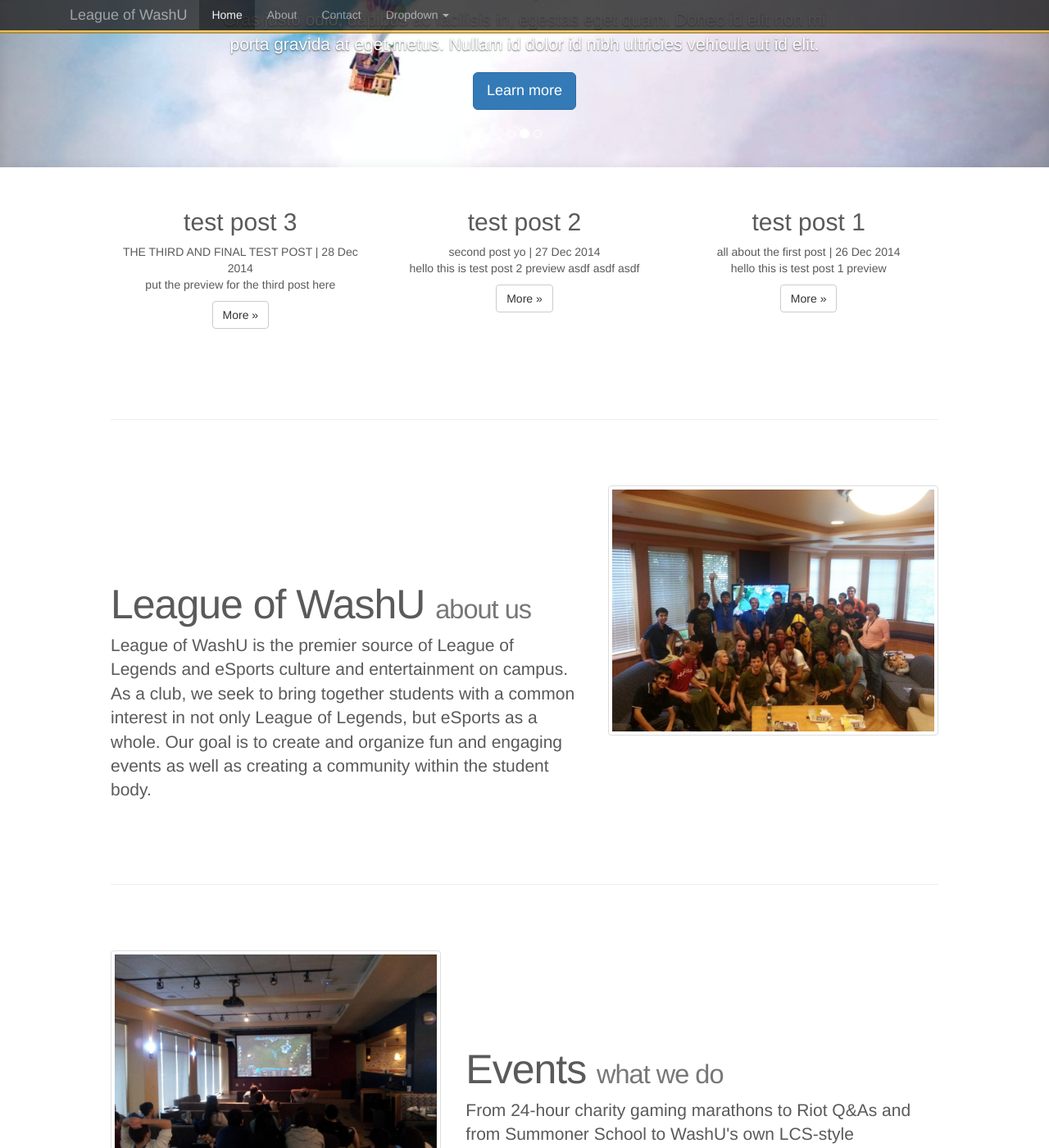
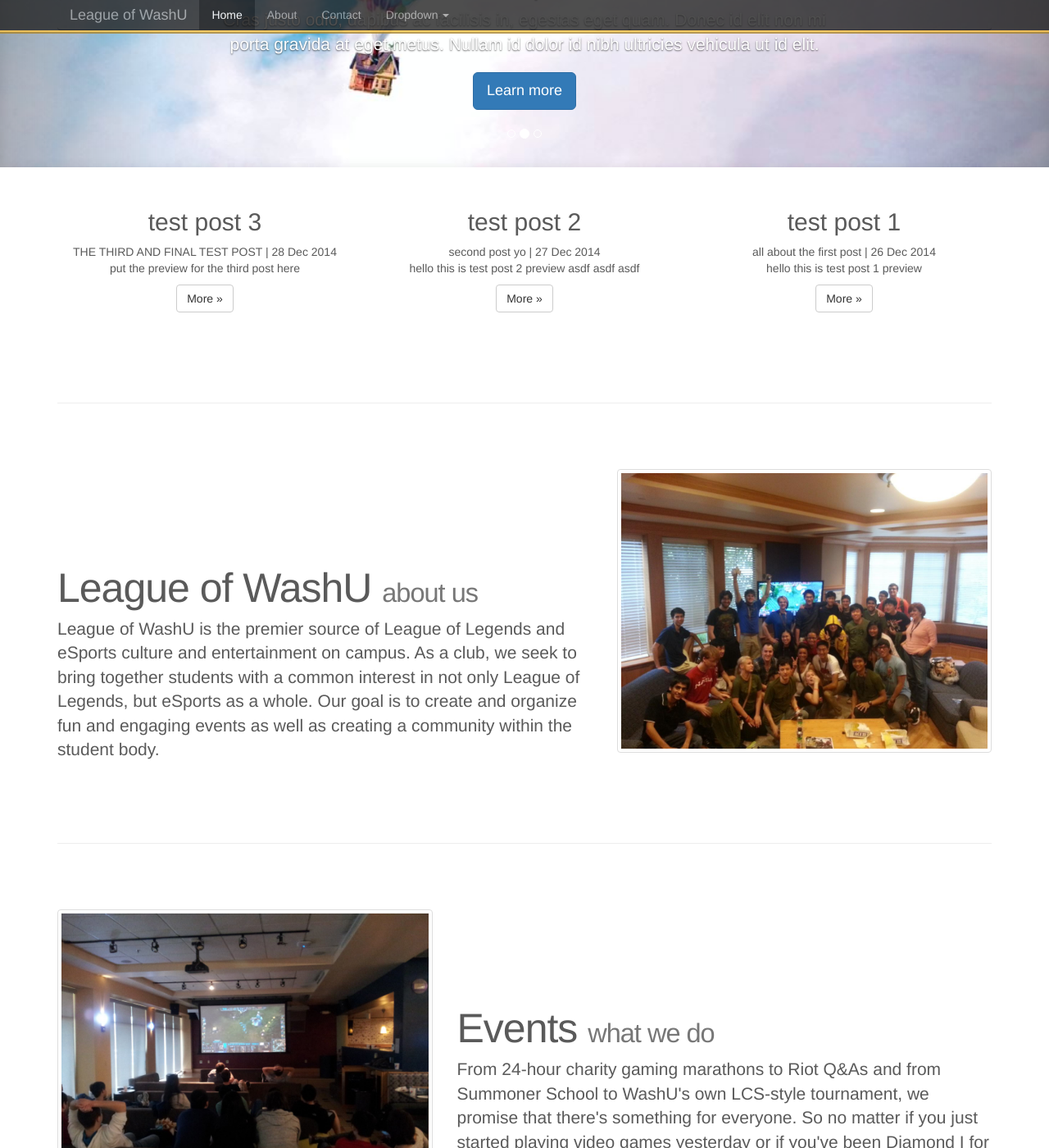
Before and after one commit to leagueofwashu/leagueofwashu.github.io, a Jekyll site: the page built from test.html, in a window 1280 px wide and 1400 px high, scrolled down 336 px. Shown: the whole window at 82% size. Built offline with Jekyll 4.4.1, drawn with Linux system fonts in a browser that asks for light colours; Markdown is read by kramdown in place of the engine named in the settings.

Commit message:
1 more revert

```diff
--- a/public/css/style.css
+++ b/public/css/style.css
@@ -92,9 +92,9 @@
 .marketing {
   /*background-color: #f9f9f9;
   border: 1px solid #f9f9f9;
-  box-shadow: 0px 0px 3px #111;*/
+  box-shadow: 0px 0px 3px #111;
   padding-left: 80px;
-  padding-right: 80px;
+  padding-right: 80px;*/
 }
 
 .marketing .col-lg-4 {
```
